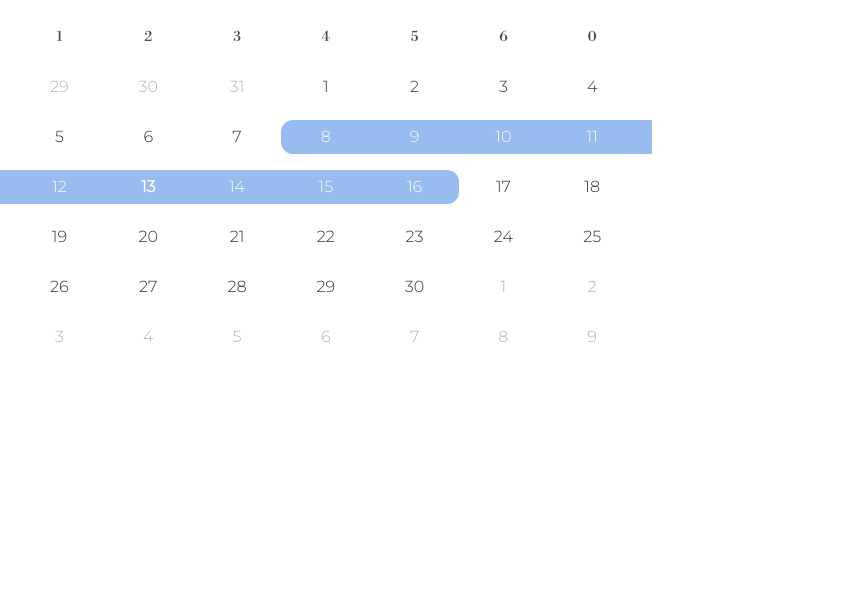
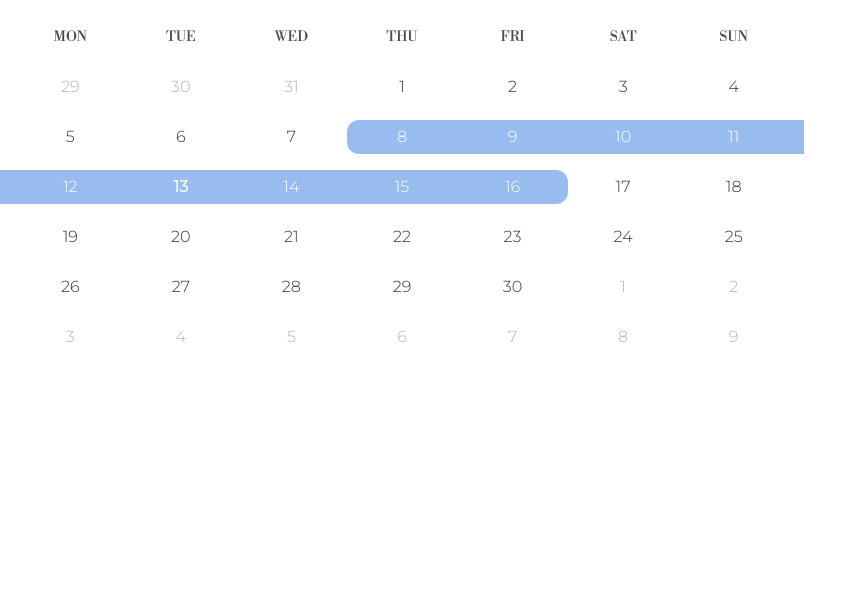
Before and after one commit to kyrk083/NotionCalander, a plain HTML site: page index.html in a window 1280 px wide. Shown: the part 211-800 px from the top of the page, without its empty margins (0-867 px from the left). Drawn offline with nearby package versions, Linux system fonts and the light colour scheme.

Commit message:
Update index.html

```diff
--- a/index.html
+++ b/index.html
@@ -231,7 +231,7 @@
             let labels = [];
 
             for (let i = 1; i <= 7; i++) {
-                labels.push( /*#__PURE__*/React.createElement("span", { className: "label" }, moment().day(i).format('d')));
+                labels.push( /*#__PURE__*/React.createElement("span", { className: "label" }, moment().day(i).format('ddd')));
             }
 
             for (let i = firstDayDate.day(); i > 1; i--) {
```
